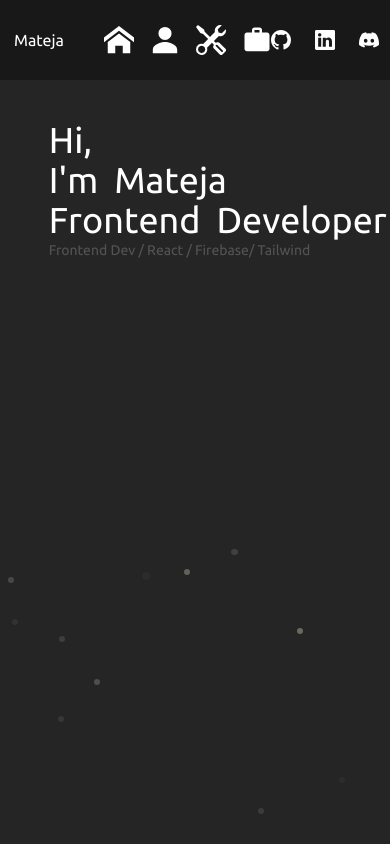
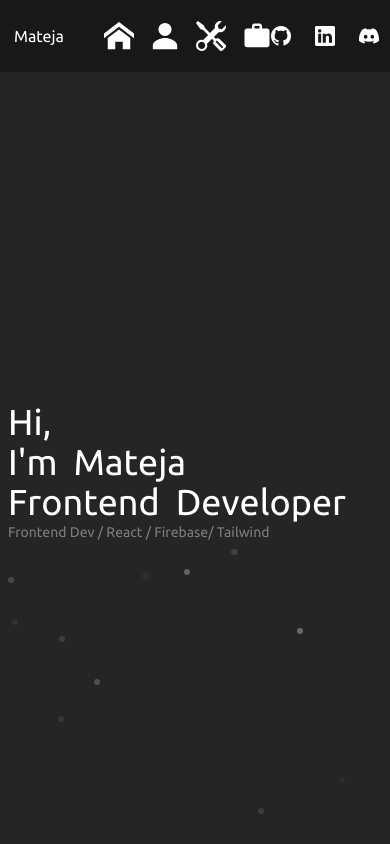
Before and after one commit to MatejaD/portfolio, a React (Create React App) app: page / in a window 390 px wide. Built offline with nearby package versions, Linux system fonts and the light colour scheme.

Commit message:
Fixed mobile view issues

```diff
--- a/src/App.js
+++ b/src/App.js
@@ -18,7 +18,7 @@ export default function App() {
   const randomNumber = () => {}
 
   return (
-    <main className="font-text w-screen min-h-screen m md:h-screen relative flex flex-col md:flex-row  justify-start items-center gap-10 md:gap-24 shadow-md shadow-white bg-background text-white">
+    <main className="font-text w-screen h-screen relative flex flex-col md:flex-row  justify-start items-center gap-10 md:gap-24 shadow-md shadow-white bg-background text-white">
       <Sidebar isLoading={isLoading} setIsLoading={setIsLoading} />
       {array.map((item) => {
         return (
--- a/src/Pages/Home.js
+++ b/src/Pages/Home.js
@@ -82,7 +82,7 @@ export default function Home() {
 
   return (
     <>
-      <article className="md:w-2/6 w-3/4  md:h-2/3 flex flex-col  justify-start items-start gap-0 md:gap-4 text-center text-4xl md:text-6xl">
+      <article className="md:w-2/6 w-full  px-2 h-full justify-center items-start  md:h-2/3 flex flex-col  md:justify-start md:items-start gap-0 md:gap-4 text-center text-4xl md:text-6xl">
         <article className="w-full flex ">
           <div className={`${h ? "M" : ""}`}>
             <span
--- a/src/Pages/Projects.js
+++ b/src/Pages/Projects.js
@@ -220,12 +220,7 @@ export default function Projects() {
                         </div>
                       </div>
                       <div className="w-full h-full  border-b-2 border-background flex justify-start lg:px-6 px-1 items-start">
-                        <p
-                          style={{ fontSize: "0.75rem" }}
-                          className="lg:text-2xl "
-                        >
-                          {project.desc}
-                        </p>
+                        <p className="lg:text-2xl text-xs ">{project.desc}</p>
                       </div>
                     </div>
                   </div>
--- a/src/index.css
+++ b/src/index.css
@@ -6,6 +6,9 @@
 @tailwind utilities;
 
 
+p,span,h1,h2{
+  user-select: none;
+}
 
 .M{
   display: block;
@@ -335,7 +338,7 @@ transform: scale(0.7, 1.3);
 
 
 p {
-  color: #999;
+  /* color: #999; */
 }
 
 
```
